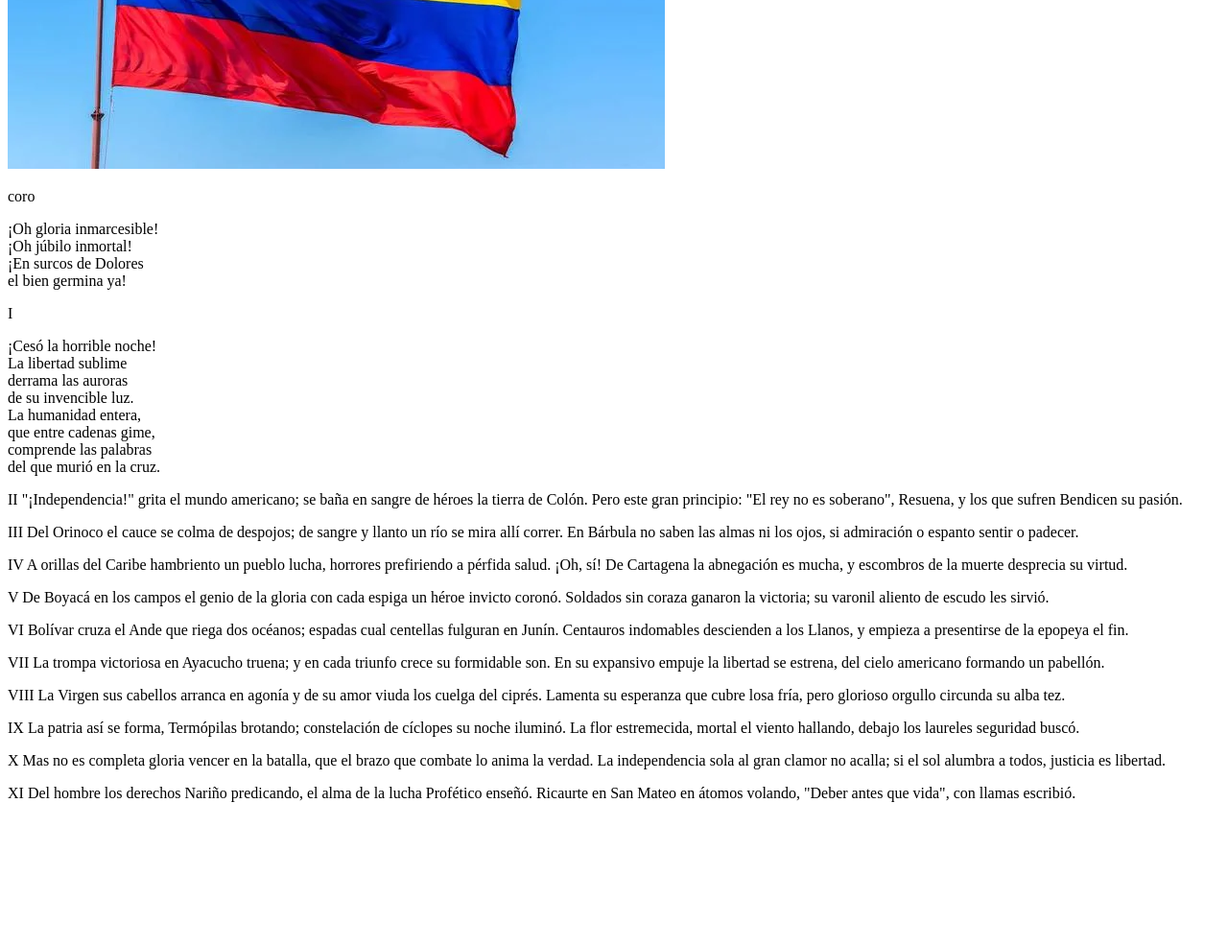
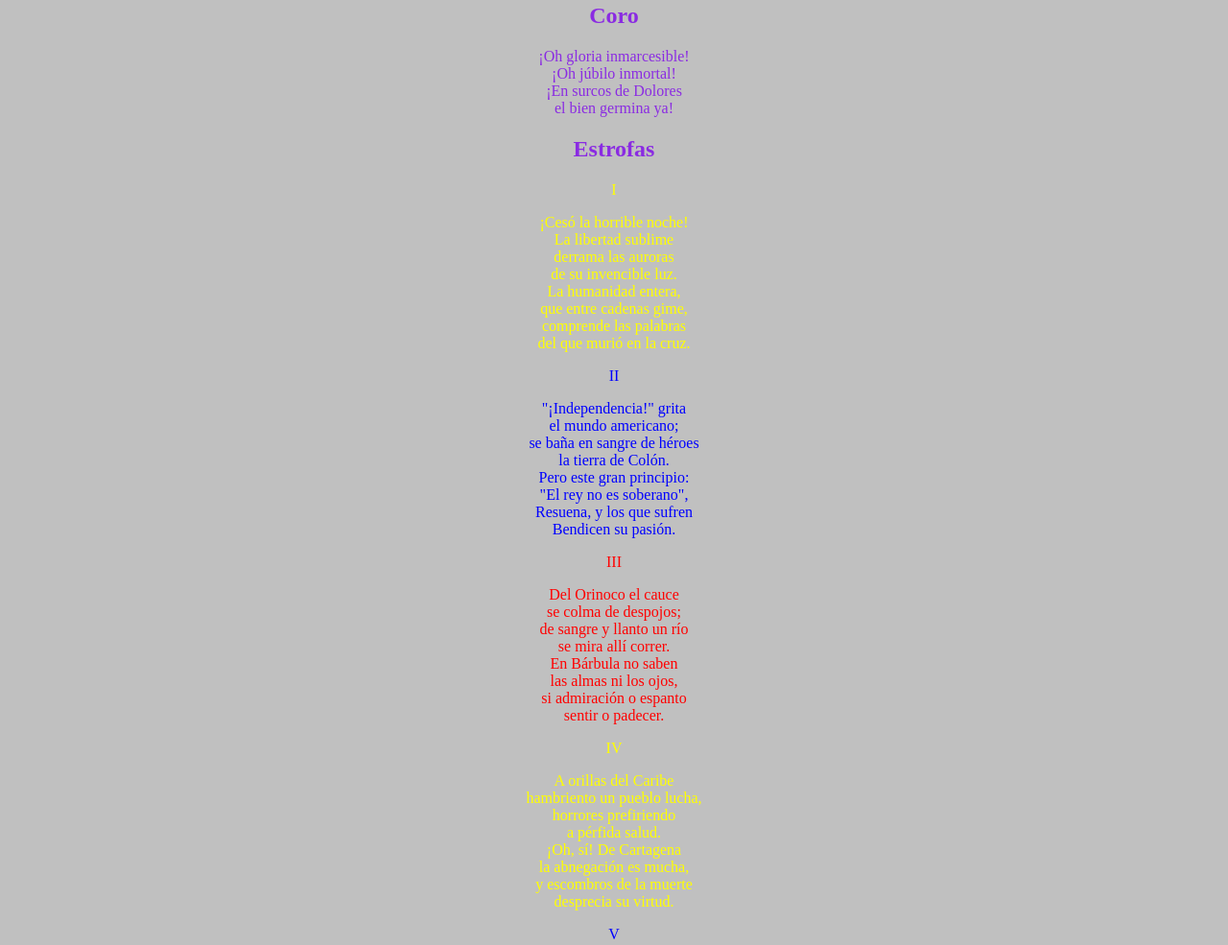
Before and after one commit to SamuVD/CSS, a plain HTML site: page src/pages/himno.html in a window 1280 px wide. Shown: the part 387-1372 px from the top of the page at 96% size. Before the commit the page ends 1239 px from the top, so only its background shows below. Drawn offline with Linux system fonts and the light colour scheme.

Commit message:
hice mejoras en el himno

```diff
--- a/src/css/himno.css
+++ b/src/css/himno.css
@@ -1,14 +1,27 @@
-.color-Amarillo{
+body{
+    background-color: silver;
+}
+h1{
+    text-align: center;
+    font-size: xx-large;
+}
+/* img{
+
+} */
+
+.color-otro{
+    color: blueviolet;
+    text-align: center;
+}
+.color-amarillo{
     color: yellow;
     text-align: center;
 }
-
-.color-Azul{
+.color-azul{
     color: blue;
     text-align: center;
 }
-
-.color-Rojo{
+.color-rojo{
     color: red;
     text-align: center;
 }
--- a/src/pages/himno.html
+++ b/src/pages/himno.html
@@ -1,5 +1,5 @@
 <!DOCTYPE html>
-<html lang="en">
+<html lang="es">
 <head>
     <meta charset="UTF-8">
     <meta name="viewport" content="width=device-width, initial-scale=1.0">
@@ -8,30 +8,36 @@
 </head>
 <body>
     <header>
-        <a href="../../index.html">Ir al index</a>
+        <section>
+            <a href="../../index.html">Ir al index</a>
 
-        <h1>HIMNO COLOMBIANO</h1>
+            <h1>HIMNO COLOMBIANO</h1>
+        </section>
         <section>
-            <img src="../../public/img/bandera-COL.webp" alt="bandera de colombia">
+            <img src="../../public/img/bandera-COL.webp" alt="bandera de colombia" width="450px" height="250px">
         </section>
     </header>
     <main>
-        <section>
+        <section class="color-otro">
             <article>
-                <p>coro</p>
+                <h2>Coro</h2>
                 <p>
+
                     ¡Oh gloria inmarcesible! <br>
                     ¡Oh júbilo inmortal! <br>
                     ¡En surcos de Dolores <br>
                     el bien germina ya! <br>
+
                 </p>
             </article>
         </section>
         <section>
-            <article>
+            <h2 class="color-otro">Estrofas</h2>
+            <article class="color-amarillo">
 
                 <span>I</span>
                 <p>
+
                     ¡Cesó la horrible noche! <br>
                     La libertad sublime <br>
                     derrama las auroras <br>
@@ -43,153 +49,163 @@
 
                 </p>
             </article>
-            <article>
+            <article class="color-azul">
+
+                <span>II</span>
                 <p>
-                    II
 
-                    "¡Independencia!" grita
-                    el mundo americano;
-                    se baña en sangre de héroes
-                    la tierra de Colón.
-                    Pero este gran principio:
-                    "El rey no es soberano",
-                    Resuena, y los que sufren
-                    Bendicen su pasión.
+                    "¡Independencia!" grita <br>
+                    el mundo americano; <br>
+                    se baña en sangre de héroes <br>
+                    la tierra de Colón. <br>
+                    Pero este gran principio: <br>
+                    "El rey no es soberano", <br>
+                    Resuena, y los que sufren <br>
+                    Bendicen su pasión. <br>
 
                 </p>
             </article>
-            <article>
+            <article class="color-rojo">
+
+                <span>III</span>
                 <p>
-                    III
 
-                    Del Orinoco el cauce
-                    se colma de despojos;
-                    de sangre y llanto un río
-                    se mira allí correr.
-                    En Bárbula no saben
-                    las almas ni los ojos,
-                    si admiración o espanto
-                    sentir o padecer.
+                    Del Orinoco el cauce <br>
+                    se colma de despojos; <br>
+                    de sangre y llanto un río <br>
+                    se mira allí correr. <br>
+                    En Bárbula no saben <br>
+                    las almas ni los ojos, <br>
+                    si admiración o espanto <br>
+                    sentir o padecer. <br>
 
                 </p>
             </article>
-            <article>
+            <article class="color-amarillo">
+
+                <span>IV</span>
                 <p>
-                    IV
 
-                    A orillas del Caribe
-                    hambriento un pueblo lucha,
-                    horrores prefiriendo
-                    a pérfida salud.
-                    ¡Oh, sí! De Cartagena
-                    la abnegación es mucha,
-                    y escombros de la muerte
-                    desprecia su virtud.
+                    A orillas del Caribe <br>
+                    hambriento un pueblo lucha, <br>
+                    horrores prefiriendo <br>
+                    a pérfida salud. <br>
+                    ¡Oh, sí! De Cartagena <br>
+                    la abnegación es mucha, <br>
+                    y escombros de la muerte <br>
+                    desprecia su virtud. <br>
 
                 </p>
             </article>
-            <article>
+            <article class="color-azul">
+
+                <span>V</span>
                 <p>
-                    V
 
-                    De Boyacá en los campos
-                    el genio de la gloria
-                    con cada espiga un héroe
-                    invicto coronó.
-                    Soldados sin coraza
-                    ganaron la victoria;
-                    su varonil aliento
-                    de escudo les sirvió.
+                    De Boyacá en los campos <br>
+                    el genio de la gloria <br>
+                    con cada espiga un héroe <br>
+                    invicto coronó. <br>
+                    Soldados sin coraza <br>
+                    ganaron la victoria; <br>
+                    su varonil aliento <br>
+                    de escudo les sirvió. <br>
 
                 </p>
             </article>
-            <article>
+            <article class="color-rojo">
+
+                <span>VI</span>
                 <p>
-                    VI
 
-                    Bolívar cruza el Ande
-                    que riega dos océanos;
-                    espadas cual centellas
-                    fulguran en Junín.
-                    Centauros indomables
-                    descienden a los Llanos,
-                    y empieza a presentirse
-                    de la epopeya el fin.
+                    Bolívar cruza el Ande <br>
+                    que riega dos océanos; <br>
+                    espadas cual centellas <br>
+                    fulguran en Junín. <br>
+                    Centauros indomables <br>
+                    descienden a los Llanos, <br>
+                    y empieza a presentirse <br>
+                    de la epopeya el fin. <br>
 
                 </p>
             </article>
-            <article>
+            <article class="color-amarillo">
+
+                <span>VII</span>
                 <p>
-                    VII
 
-                    La trompa victoriosa
-                    en Ayacucho truena;
-                    y en cada triunfo crece
-                    su formidable son.
-                    En su expansivo empuje
-                    la libertad se estrena,
-                    del cielo americano
-                    formando un pabellón.
+                    La trompa victoriosa <br>
+                    en Ayacucho truena; <br>
+                    y en cada triunfo crece <br>
+                    su formidable son. <br>
+                    En su expansivo empuje <br>
+                    la libertad se estrena, <br>
+                    del cielo americano <br>
+                    formando un pabellón. <br>
 
                 </p>
             </article>
-            <article>
+            <article class="color-azul">
+
+                <span>VIII</span>
                 <p>
-                    VIII
 
-                    La Virgen sus cabellos
-                    arranca en agonía
-                    y de su amor viuda
-                    los cuelga del ciprés.
-                    Lamenta su esperanza
-                    que cubre losa fría,
-                    pero glorioso orgullo
-                    circunda su alba tez.
+                    La Virgen sus cabellos <br>
+                    arranca en agonía <br>
+                    y de su amor viuda <br>
+                    los cuelga del ciprés. <br>
+                    Lamenta su esperanza <br>
+                    que cubre losa fría, <br>
+                    pero glorioso orgullo <br>
+                    circunda su alba tez. <br>
 
                 </p>
             </article>
-            <article>
+            <article class="color-rojo">
+
+                <span>IX</span>
                 <p>
-                    IX
 
-                    La patria así se forma,
-                    Termópilas brotando;
-                    constelación de cíclopes
-                    su noche iluminó.
-                    La flor estremecida,
-                    mortal el viento hallando,
-                    debajo los laureles
-                    seguridad buscó.
+                    La patria así se forma, <br>
+                    Termópilas brotando; <br>
+                    constelación de cíclopes <br>
+                    su noche iluminó. <br>
+                    La flor estremecida, <br>
+                    mortal el viento hallando, <br>
+                    debajo los laureles <br>
+                    seguridad buscó. <br>
 
                 </p>
             </article>
-            <article>
+            <article class="color-amarillo">
+
+                <span>X</span>
                 <p>
-                    X
 
-                    Mas no es completa gloria
-                    vencer en la batalla,
-                    que el brazo que combate
-                    lo anima la verdad.
-                    La independencia sola
-                    al gran clamor no acalla;
-                    si el sol alumbra a todos,
-                    justicia es libertad.
+                    Mas no es completa gloria <br>
+                    vencer en la batalla, <br>
+                    que el brazo que combate <br>
+                    lo anima la verdad. <br>
+                    La independencia sola <br>
+                    al gran clamor no acalla; <br>
+                    si el sol alumbra a todos, <br>
+                    justicia es libertad. <br>
 
                 </p>
             </article>
-            <article>
+            <article class="color-azul">
+
+                <span>XI</span>
                 <p>
-                    XI
 
-                    Del hombre los derechos
-                    Nariño predicando,
-                    el alma de la lucha
-                    Profético enseñó.
-                    Ricaurte en San Mateo
-                    en átomos volando,
-                    "Deber antes que vida",
-                    con llamas escribió.
+                    Del hombre los derechos <br>
+                    Nariño predicando, <br>
+                    el alma de la lucha <br>
+                    Profético enseñó. <br>
+                    Ricaurte en San Mateo <br>
+                    en átomos volando, <br>
+                    "Deber antes que vida", <br>
+                    con llamas escribió. <br>
 
                 </p>
             </article>
```
